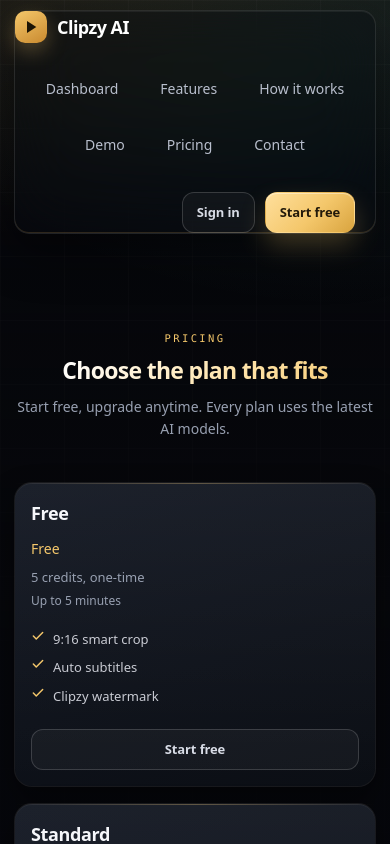
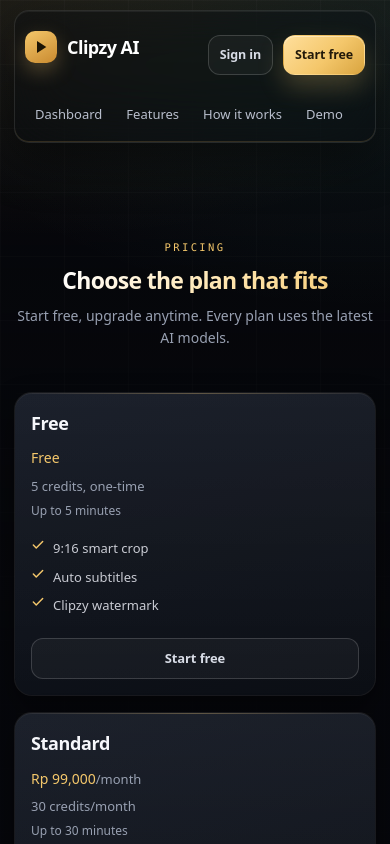
Before and after one commit to jayras150/ClipziAI, a Next.js app in the folder frontend/: page /pricing in a window 390 px wide. Shown: the top 844 px of the page. Built offline with nearby package versions, Linux system fonts and the light colour scheme; no server answers.

Commit message:
fix(ui): navbar mobile responsif (menu scroll horizontal, tidak hilang) + ikon profil SVG sesuai permintaan

```diff
--- a/frontend/src/app/landing.css
+++ b/frontend/src/app/landing.css
@@ -791,9 +791,41 @@
   .landing .hero-visual { order: -1; }
 }
 @media (max-width: 850px) {
-  .landing .nav-links { display: none; }
+  /* Navbar mobile: baris 1 = brand + aksi, baris 2 = menu yang selalu tampil
+     dan bisa di-scroll horizontal (tidak ada menu yang hilang). */
+  .landing .navbar {
+    grid-template-columns: minmax(0, 1fr) auto;
+    gap: 8px 10px;
+    padding: 8px 12px;
+    min-height: 0;
+  }
+  .landing .nav-actions { grid-column: 2; grid-row: 1; gap: 8px; }
+  .landing .menu-toggle { display: none; }
+  .landing .nav-links {
+    grid-column: 1 / -1;
+    grid-row: 2;
+    display: flex;
+    flex-wrap: nowrap;
+    justify-content: flex-start;
+    justify-self: stretch;
+    gap: 4px;
+    width: 100%;
+    margin: 0;
+    overflow-x: auto;
+    overflow-y: hidden;
+    scrollbar-width: none;
+    -webkit-overflow-scrolling: touch;
+    padding-bottom: 2px;
+  }
+  .landing .nav-links::-webkit-scrollbar { display: none; }
+  .landing .nav-links a { flex: 0 0 auto; padding: 7px 10px; font-size: 14px; }
   .landing .section { padding: 54px 0; }
   .landing .studio-play { width: 44px; height: 44px; font-size: 14px; }
+}
+@media (max-width: 600px) {
+  .landing .brand-logo-img { height: 28px; max-width: 132px; }
+  .landing .nav-actions .btn { min-height: 40px; padding: 9px 12px; font-size: 13px; }
+  .landing .nav-actions .ui-avatar { width: 34px; height: 34px; }
 }
 @media (max-width: 600px) {
   .landing .container { width: calc(100% - 26px); }
--- a/frontend/src/app/theme.css
+++ b/frontend/src/app/theme.css
@@ -201,13 +201,46 @@ button, input, select, textarea { font: inherit; color: inherit; }
 }
 
 @media (max-width: 920px) {
+  /* Mobile/tablet: 2 kolom (brand | aksi) + baris kedua berisi menu yang bisa
+     di-scroll horizontal. Menu TIDAK pernah disembunyikan. */
   .ui-nav {
-    grid-template-columns: 1fr auto;
+    grid-template-columns: minmax(0, 1fr) auto;
+    column-gap: 10px;
+    row-gap: 8px;
+    padding: 8px 12px;
+  }
+  .ui-nav > .ui-brand {
+    grid-column: 1;
+    grid-row: 1;
+    min-width: 0;
+  }
+  .ui-nav-actions {
+    grid-column: 2;
+    grid-row: 1;
+    justify-self: end;
+    margin-left: 0;
   }
   .ui-nav > .ui-nav-links {
     grid-column: 1 / -1;
-    justify-self: center;
-    gap: 16px;
+    grid-row: 2;
+    justify-self: stretch;
+    display: flex;
+    flex-wrap: nowrap;
+    justify-content: flex-start;
+    gap: 4px;
+    width: 100%;
+    margin-left: 0;
+    overflow-x: auto;
+    overflow-y: hidden;
+    scrollbar-width: none;
+    -webkit-overflow-scrolling: touch;
+    padding-bottom: 2px;
+  }
+  .ui-nav > .ui-nav-links::-webkit-scrollbar { display: none; }
+  .ui-nav > .ui-nav-links a {
+    flex: 0 0 auto;
+    padding: 7px 10px;
+    font-size: 13.5px;
   }
 }
 
@@ -1542,22 +1575,19 @@ a.ui-link-card:hover { border-color: rgba(244, 199, 107, 0.4); transform: transl
 @media (max-width: 860px) {
   .ui-container,
   .ui-container-wide { width: min(100% - 28px, 100%); }
-  /* Menu header TIDAK boleh hilang: di layar kecil link turun ke baris kedua
-     (sebelumnya `display:none` membuat seluruh menu lenyap, termasuk Dashboard). */
-  .ui-nav-links {
-    display: flex;
-    flex-wrap: wrap;
-    justify-content: center;
-    gap: 4px;
-    width: 100%;
-    margin-left: 0;
-    font-size: 14px;
-  }
   .ui-title { font-size: clamp(23px, 5vw, 30px); }
   .ui-card { padding: 16px; }
 }
 @media (max-width: 560px) {
   body { font-size: 14px; }
+  .ui-nav { padding: 8px 10px; row-gap: 6px; }
+  .ui-nav > .ui-nav-links a { padding: 6px 9px; font-size: 13px; }
+  .ui-avatar { width: 34px; height: 34px; }
+  /* Nama channel dipotong supaya tombol YouTube + avatar tetap satu baris. */
+  .ui-btn-yt { max-width: 150px; padding: 8px 10px; font-size: 12.5px; }
+  .ui-btn-yt .ui-yt-name { max-width: 78px; }
+  .ui-nav-actions { gap: 8px; }
+  .ui-nav-actions .ui-btn { padding: 8px 11px; font-size: 12.5px; }
   .ui-nav-actions { margin-left: auto; }
   .ui-btn { min-height: 40px; padding: 9px 14px; font-size: 13px; }
   .ui-opt-grid { grid-template-columns: 1fr; }
--- a/frontend/src/components/UserMenu.tsx
+++ b/frontend/src/components/UserMenu.tsx
@@ -2,10 +2,30 @@
 
 import { useCallback, useEffect, useRef, useState } from "react"
 import Link from "next/link"
-import { CircleUserRound, CreditCard, LayoutDashboard, LogOut } from "lucide-react"
+import { CreditCard, LayoutDashboard, LogOut } from "lucide-react"
 
 import { api, UserProfileData } from "@/lib/api"
 import { AUTH_EVENT, clearSession, hasSession } from "@/lib/auth"
+
+/** Ikon profil (SVG yang diminta): kepala + bahu, mengikuti gaya Lucide. */
+function ProfileIcon({ size = 15 }: { size?: number }) {
+  return (
+    <svg
+      xmlns="http://www.w3.org/2000/svg"
+      width={size}
+      height={size}
+      viewBox="0 0 24 24"
+      fill="none"
+      stroke="currentColor"
+      aria-hidden="true"
+    >
+      <g fill="none" stroke="currentColor" strokeLinecap="round" strokeLinejoin="round" strokeWidth={2}>
+        <path d="M19 21v-2a4 4 0 0 0-4-4H9a4 4 0 0 0-4 4v2" />
+        <circle cx="12" cy="7" r="4" />
+      </g>
+    </svg>
+  )
+}
 
 /** Inisial untuk avatar: "Alex Carter" -> "AC", fallback ke huruf pertama email. */
 function initials(name?: string | null, email?: string | null): string {
@@ -107,7 +127,7 @@ export default function UserMenu() {
             )}
           </div>
           <Link className="ui-dropdown-item" href="/profile" role="menuitem" onClick={() => setOpen(false)}>
-            <CircleUserRound size={15} /> My Profile
+            <ProfileIcon size={15} /> My Profile
           </Link>
           <Link className="ui-dropdown-item" href="/dashboard" role="menuitem" onClick={() => setOpen(false)}>
             <LayoutDashboard size={15} /> Dashboard
```
